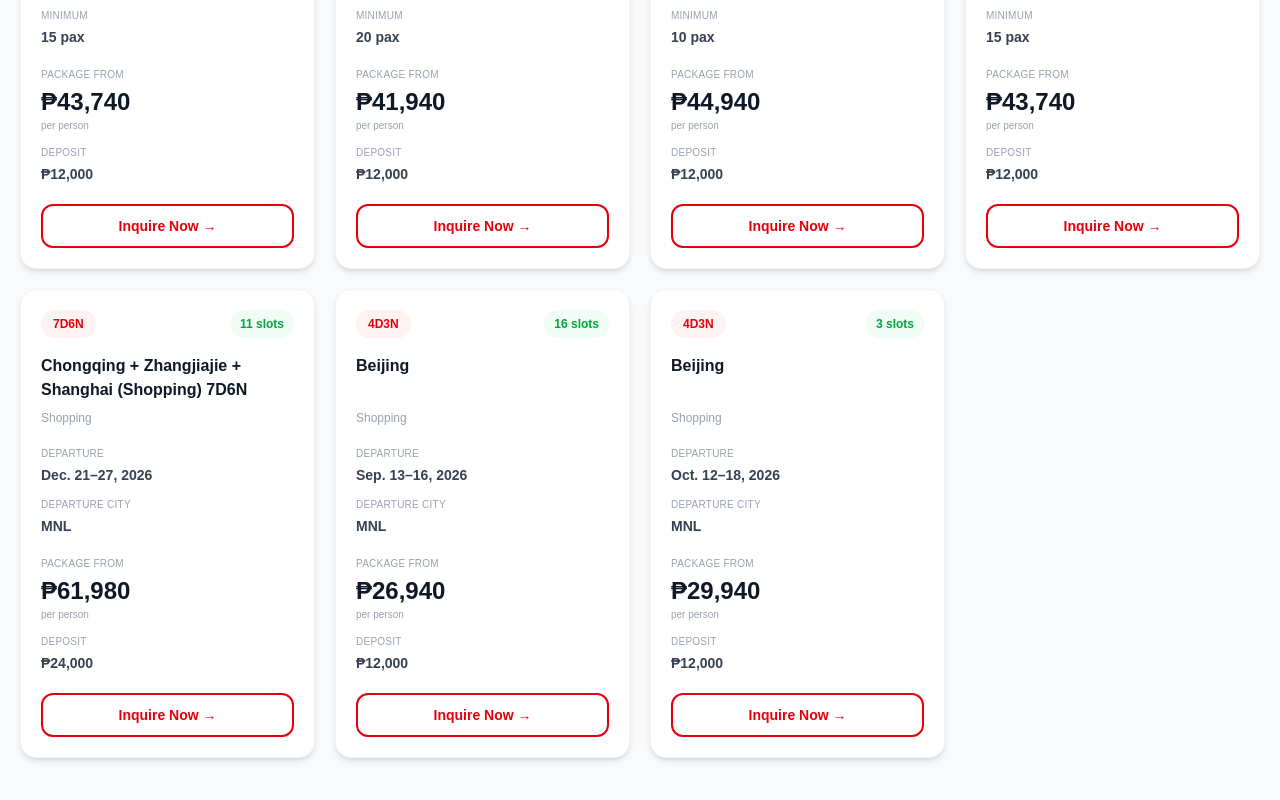
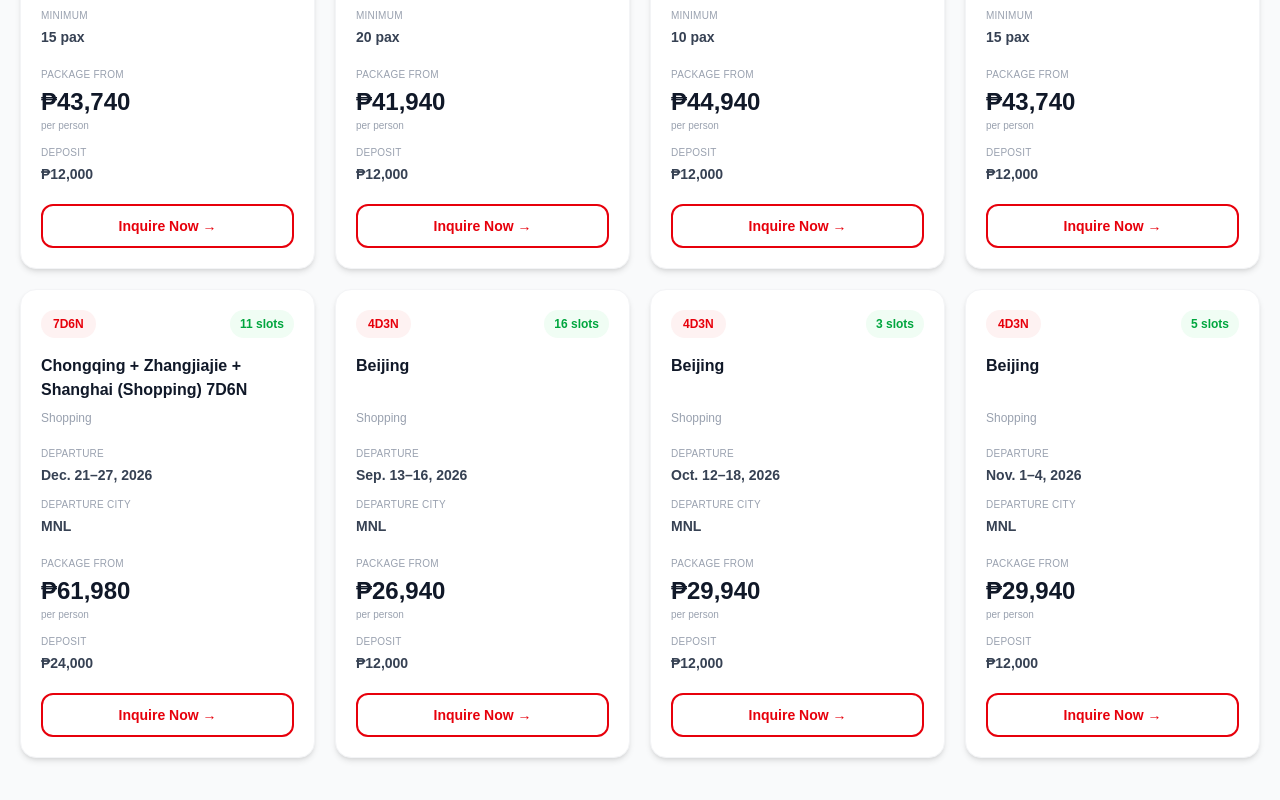
Before and after one commit to chingutravelandtours/chingu-website, a Next.js app: page /china-tours in a window 1280 px wide. Shown: the part 1496-2296 px from the top of the page. Built offline with nearby package versions, Linux system fonts and the light colour scheme.

Commit message:
Update page.tsx

```diff
--- a/app/china-tours/page.tsx
+++ b/app/china-tours/page.tsx
@@ -178,6 +178,17 @@ const packages: Package[] = [
   city: "MNL",
   price: 499 * USD_TO_PHP,
   slots: 3,
+  deposit: 200 * USD_TO_PHP,
+},
+
+  {
+  title: "Beijing",
+  subtitle: "Shopping",
+  duration: "4D3N",
+  dates: "Nov. 1–4, 2026",
+  city: "MNL",
+  price: 499 * USD_TO_PHP,
+  slots: 5,
   deposit: 200 * USD_TO_PHP,
 },
 ];
```
